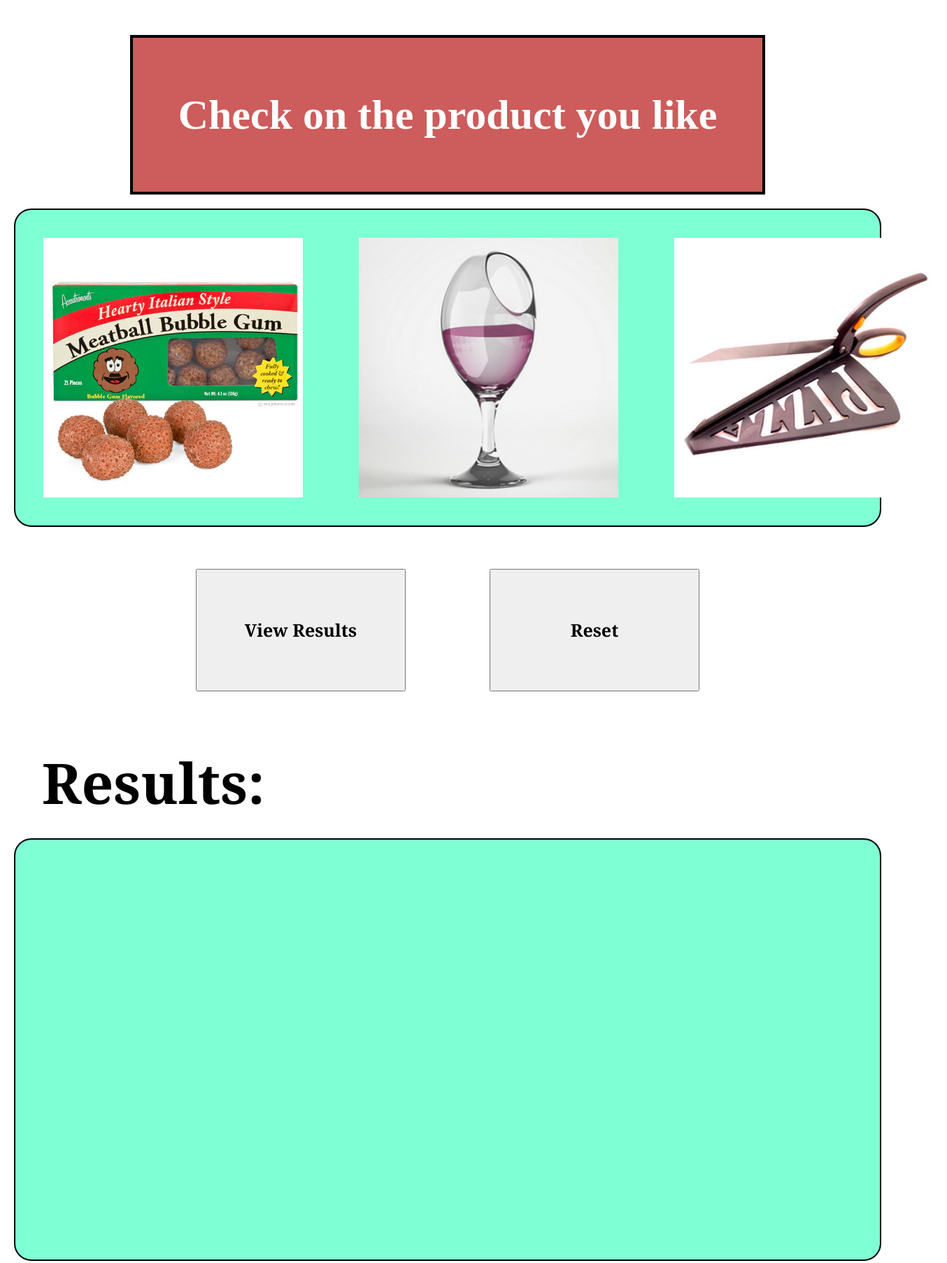
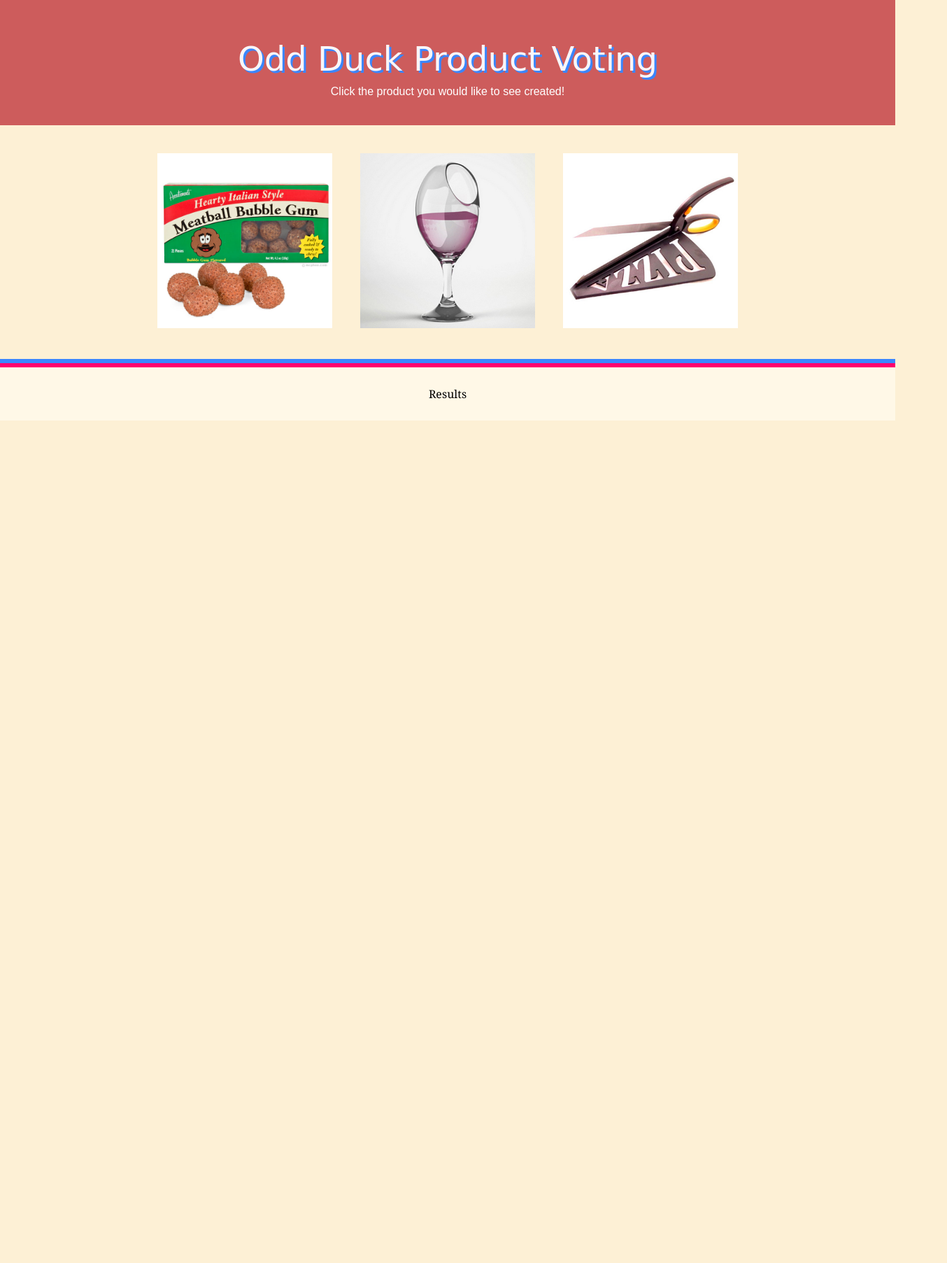
Before and after one commit to jtimm-gicw/odd-duck, a plain HTML site: page index.html in a window 1280 px wide. Shown: the whole page at 70% size, 1354 px wide, since content can reach past the window. After the commit the page ends 800 px from the top, so only its background shows below. Drawn offline with Linux system fonts and the light colour scheme.

Commit message:
updated styling and results list

```diff
--- a/app.js
+++ b/app.js
@@ -1,151 +1,216 @@
 'use strict';
 
-// Global Variables
-const productName = [
-  'boots', 'bathroom', 'breakfast', 'bubblegum', 'chair',
-  'dog-duck', 'tauntaun', 'scissors', 'water-can', 'wine-glass',
-  'bag', 'banana', 'cthulhu', 'dragon', 'pen', 'pet-sweep',
-  'shark', 'sweep', 'unicorn'
+/* =====================================
+   PRODUCT IMAGE NAMES
+   ===================================== */
+
+const productNames = [
+  'boots','bathroom','breakfast','bubblegum','chair',
+  'dog-duck','tauntaun','scissors','water-can','wine-glass',
+  'bag','banana','cthulhu','dragon','pen','pet-sweep',
+  'shark','sweep','unicorn'
 ];
 
+/* =====================================
+   APPLICATION STATE
+   ===================================== */
+
 const state = {
-  allProducts: [],
+  allProducts: []
 };
 
-// Product Constructor
-function Product(name, path) {
+
+/* =====================================
+   PRODUCT CONSTRUCTOR
+   Creates a product object and stores:
+   - name
+   - image path
+   - votes
+   - views
+   ===================================== */
+
+function Product(name) {
   this.name = name;
-  this.path = path;
-  this.total = 0;
+  this.path = `img/${name}.jpg`;
+  this.votes = 0;
   this.views = 0;
+
+  state.allProducts.push(this);
 }
 
-// Save to LocalStorage
-function saveToLocalStorage() {
-  localStorage.setItem('productData', JSON.stringify(state.allProducts));
-}
 
-// Load from LocalStorage
-function loadFromLocalStorage() {
-  const data = JSON.parse(localStorage.getItem('productData'));
-  if (data) {
-    state.allProducts = data.map(item => {
-      const product = new Product(item.name, item.path);
-      product.total = item.total;
-      product.views = item.views;
-      return product;
-    });
-    console.log("Loaded from localStorage:");
-    state.allProducts.forEach(product => {
-      console.log(`Product: ${product.name}, Votes: ${product.total}, Views: ${product.views}`);
-    });
+/* =====================================
+   CREATE ALL PRODUCTS
+   ===================================== */
+
+function createProducts() {
+  for (let name of productNames) {
+    new Product(name);
   }
 }
 
-// Initialize Products
-function createAlbum() {
-  if (state.allProducts.length === 0) {
-    for (const name of productName) {
-      state.allProducts.push(new Product(name, `img/${name}.jpg`));
-    }
-  }
-}
 
-// Main Logic
-const productRank = {
+/* =====================================
+   MAIN APP OBJECT
+   ===================================== */
+
+const app = {
+
   totalClicks: 0,
-  rounds: 25,
-  left: null,
-  mid: null,
-  right: null,
-  leftElement: document.getElementById('img1'),
-  midElement: document.getElementById('img2'),
-  rightElement: document.getElementById('img3'),
-  imgElement: document.getElementById('productImages'),
-  resultElement: document.getElementById('results'),
+  maxRounds: 25,
+  previousIndices: [],
+
+  imageSection: document.getElementById('productImages'),
+  img1: document.getElementById('img1'),
+  img2: document.getElementById('img2'),
+  img3: document.getElementById('img3'),
+  resultsDiv: document.getElementById('results'),
   resultsButton: document.getElementById('showResults'),
   resetButton: document.getElementById('reset'),
 
-  getRandomIndex: function () {
+
+  /* =====================================
+     GET RANDOM INDEX
+     ===================================== */
+  getRandomIndex() {
     return Math.floor(Math.random() * state.allProducts.length);
   },
 
-  displayImages: function () {
-    let indices = new Set();
-    while (indices.size < 3) {
-      indices.add(this.getRandomIndex());
+
+  /* =====================================
+     DISPLAY 3 UNIQUE IMAGES
+     - No duplicates in same round
+     - No duplicates from previous round
+     ===================================== */
+  displayImages() {
+
+    let indices = [];
+
+    while (indices.length < 3) {
+
+      let randomIndex = this.getRandomIndex();
+
+      if (
+        !indices.includes(randomIndex) &&
+        !this.previousIndices.includes(randomIndex)
+      ) {
+        indices.push(randomIndex);
+      }
     }
-    const [leftIdx, midIdx, rightIdx] = [...indices];
-    [this.left, this.mid, this.right] = [
-      state.allProducts[leftIdx],
-      state.allProducts[midIdx],
-      state.allProducts[rightIdx]
-    ];
-    this.left.views++;
-    this.mid.views++;
-    this.right.views++;
-    this.leftElement.src = this.left.path;
-    this.leftElement.id = this.left.name;
-    this.midElement.src = this.mid.path;
-    this.midElement.id = this.mid.name;
-    this.rightElement.src = this.right.path;
-    this.rightElement.id = this.right.name;
-    saveToLocalStorage();
+
+    this.previousIndices = indices;
+
+    const [p1, p2, p3] = indices.map(i => state.allProducts[i]);
+
+    // Increment views
+    p1.views++;
+    p2.views++;
+    p3.views++;
+
+    // Update DOM
+    this.img1.src = p1.path;
+    this.img1.alt = p1.name;
+    this.img1.dataset.name = p1.name;
+
+    this.img2.src = p2.path;
+    this.img2.alt = p2.name;
+    this.img2.dataset.name = p2.name;
+
+    this.img3.src = p3.path;
+    this.img3.alt = p3.name;
+    this.img3.dataset.name = p3.name;
   },
 
-  allyClicks: function (elId) {
-    const clickedProduct = state.allProducts.find(product => product.name === elId);
-    if (clickedProduct) {
-      clickedProduct.total++;
-      this.totalClicks++;
-      console.log(`Votes for ${clickedProduct.name}: ${clickedProduct.total}`);
-      saveToLocalStorage();
-      if (this.totalClicks === this.rounds) {
-        this.showButton();
-      } else {
-        this.displayImages();
-      }
+
+  /* =====================================
+     HANDLE IMAGE CLICK
+     - Adds vote
+     - Stops at 25 rounds
+     ===================================== */
+  handleClick(event) {
+
+    const clickedName = event.target.dataset.name;
+
+    // If user clicks outside an image, ignore
+    if (!clickedName) return;
+
+    const clickedProduct = state.allProducts.find(
+      product => product.name === clickedName
+    );
+
+    clickedProduct.votes++;
+    this.totalClicks++;
+
+    if (this.totalClicks >= this.maxRounds) {
+
+      // Stop image clicking
+      this.imageSection.removeEventListener('click', this.boundClick);
+
+      // Show results button
+      this.resultsButton.hidden = false;
+
+    } else {
+      this.displayImages();
     }
   },
 
-  displayResults: function () {
-    this.resultElement.innerHTML = ''; // Clears previous results
-    const ulEl = document.createElement('ul');
-    for (const product of state.allProducts) {
-      const liEl = document.createElement('li');
-      liEl.textContent = `${product.name} has ${product.total} votes and was viewed ${product.views} times.`;
-      ulEl.appendChild(liEl);
+
+  /* =====================================
+     DISPLAY RESULTS
+     - Shows votes
+     - Shows views
+     - Shows percentage clicked
+     ===================================== */
+  displayResults() {
+
+    this.resultsDiv.innerHTML = '';
+
+    const ul = document.createElement('ul');
+
+    for (let product of state.allProducts) {
+
+      const li = document.createElement('li');
+
+      const percentage =
+        product.views === 0
+          ? 0
+          : ((product.votes / product.views) * 100).toFixed(1);
+
+      li.innerHTML = `
+        <span class="product-name">${product.name}</span> had
+        <span class="vote-count">${product.votes}</span> votes,
+        was seen <span class="view-count">${product.views}</span> times,
+        and had a <span class="percentage">${percentage}%</span> click rate.
+      `;
+
+      ul.appendChild(li);
     }
-    const liElTwo = document.createElement('li');
-    liElTwo.textContent = `Total User Clicks: ${this.totalClicks}`;
-    ulEl.appendChild(liElTwo);
-    this.resultElement.appendChild(ulEl);
-  },
 
-  showButton: function () {
-    this.resultsButton.hidden = false;
-    this.resultsButton.addEventListener('click', () => {
-      this.resultsButton.hidden = true;
-      this.resetButton.hidden = false;
-      this.displayResults();
-      this.resetButton.addEventListener('click', () => {
-        localStorage.removeItem('productData');
-        location.reload();
-      });
-    });
-  },
+    this.resultsDiv.appendChild(ul);
 
-  onClick: function (event) {
-    if ([this.left.name, this.mid.name, this.right.name].includes(event.target.id)) {
-      this.allyClicks(event.target.id);
-    }
+    this.resultsButton.hidden = true;
+    this.resetButton.hidden = false;
   }
 };
 
-// Event Listeners
-productRank.imgElement.addEventListener('click', event => productRank.onClick(event));
 
-// Initialize App
-loadFromLocalStorage();
-createAlbum();
-productRank.displayImages();
+/* =====================================
+   EVENT LISTENERS
+   ===================================== */
+
+// Bind once so we can remove later
+app.boundClick = app.handleClick.bind(app);
+
+app.imageSection.addEventListener('click', app.boundClick);
+
+app.resultsButton.addEventListener('click', () => app.displayResults());
+
+app.resetButton.addEventListener('click', () => location.reload());
+
+
+/* =====================================
+   INITIALIZE APP
+   ===================================== */
+
+createProducts();
+app.displayImages();
--- a/index.html
+++ b/index.html
@@ -3,37 +3,50 @@
 <head>
   <meta charset="UTF-8">
   <meta name="viewport" content="width=device-width, initial-scale=1.0">
+
+  <!-- Reset removes default browser styling -->
   <link href="reset.css" rel="stylesheet">
+  <!-- Main stylesheet -->
   <link href="style.css" rel="stylesheet">
-    <title>Odd Duck</title>
+
+  <title>Odd Duck Product Voting</title>
 </head>
+
 <body>
+
   <header class="container1">
-        <p>Check on the product you like</p>
+    <strong><h1 style="font-size: 48px;">Odd Duck Product Voting</h1></strong>
+    <p>Click the product you would like to see created!</p>
   </header>
 
   <main>
-        <section id="productImages" class="container2">
-            <img  src="" alt="Product Image 1" id="img1" class="three-cols">
-            <img src="" alt="Product Image 2" id="img2" class="three-cols">
-            <img src="" alt="Product Image 3" id="img3" class="three-cols">
+
+    <!--
+      Section that holds the three product images.
+      We attach ONE event listener to this section (event delegation).
+    -->
+    <section id="productImages">
+      <img src="" alt="" id="img1" class="product-img">
+      <img src="" alt="" id="img2" class="product-img">
+      <img src="" alt="" id="img3" class="product-img">
     </section>
 
-        <div id="button">
-            <button type="button" id="showResults">View Results</button>
-            <button type="button" id="reset" hidden>Reset</button>
-        </div>
+    <!-- Buttons Section -->
+    <section id="buttonSection">
+      <!-- Hidden until 25 rounds complete -->
+      <button id="showResults" hidden>View Results</button>
+      <button id="reset" hidden>Reset Voting</button>
+    </section>
 
-        <h2>Results:</h2>
+    <!-- Results Display Section -->
+    <section id="resultsSection">
+      <h2>Results</h2>
+      <div id="results"></div>
+    </section>
 
-            <section id="container3">
-                <div id="results">
-                </div>
-            </section>
   </main>
 
 
   <script src="app.js"></script>
-
 </body>
 </html>
--- a/style.css
+++ b/style.css
@@ -1,90 +1,194 @@
+/* Global reset */
 * {
-    font-family: Georgia, 'Times New Roman', Times, serif;
-    padding: 10px;
-    margin: 10px;
+  box-sizing: border-box;
+  margin: 0;
+  padding: 0;
+  font-family: Georgia, serif;
 }
 
-section {
-    border: 2px solid;
-    border-radius: 25px;
-    margin-bottom: 10px;
-    height: 600px;
-    width: auto;
-    background-color: aquamarine;
-    display: flex;
-    justify-content: 25px;
+body {
+  text-align: center;
+  background-color: #f5f5f5;
 }
 
-#results {
-    flex: 1;
-    overflow-y: auto;
-    padding: 50px;
-    font-size: 45px;
-    overflow: auto;
+/* Header styling */
+.container1 {
+  background-color: indianred;
+  color: white;
+  padding: 40px;
 }
 
+/* Image layout */
 #productImages {
-    display: flex;
-    justify-content: space-between; /* Adjust spacing between images */
-    align-items: center; /* Vertically align images */
-    width: auto;
-    height: auto;
-  }
-
-  .three-cols {
-    width: 30%; /* Adjust width as needed */
-    max-width: 100%; /* Ensure responsiveness */
-    margin: 20px;
-    padding: 20px;
-  }
-
-  #showResults, #reset{
-    width: 300px;
-    height: 175px;
-    font-size: 25px;
-    font-weight: bold;
-    display: flex;
-    align-items: center;
-    justify-content: center;
-  }
-
-  #reset {
-    font-size: 25px;
-  }
-
-  p {
-    font-size: 60px;
-    display: flex;
-    justify-content: center;
-    padding: 40px;
-    font-weight: bold;
-    color: white;
-
-  }
-
-  #button  {
-    display: flex;
-    gap: 10px; /* Space between buttons */
-    justify-content: center;
-    border-radius: 25px;
-    padding: 40px;
-    gap: 100px;
+  display: flex;
+  justify-content: center;
+  align-items: center;
+  gap: 40px;
+  margin: 40px;
 }
 
-h2 {
-    font-size: 80px;
-    font-weight: bold;
-    padding: 40px;
+/* Product image styling */
+.product-img {
+  width: 250px;
+  height: 250px;
+  object-fit: contain; /* Maintains aspect ratio */
+  cursor: pointer;
+  transition: transform 0.2s ease;
 }
 
-.container1 {
-    border: 4px solid black;
-    background-color: indianred;
-    height: 220px;
-    width: 900px;
-    display: flex;
-    justify-content: center; /* Centers content horizontally inside the container */
-    align-items: center; /* Centers content vertically inside the container */
-    margin: 50px auto 0 auto; /* Adds a 50px margin at the top and centers horizontally */
-    position: relative; /* Adjusts the positioning without absolute centering */
+.product-img:hover {
+  transform: scale(1.05);
 }
+
+/* Buttons */
+#buttonSection {
+  margin: 30px;
+}
+
+button {
+  padding: 15px 30px;
+  font-size: 18px;
+  margin: 10px;
+  cursor: pointer;
+}
+
+/* ================================
+   GENERAL PAGE STYLING
+   Gives the whole page a retro feel
+================================= */
+
+/* Import a retro-style Google Font */
+@import url('https://fonts.googleapis.com/css2?family=Fredoka+One&family=Montserrat:wght@400;700&display=swap');
+
+body {
+  font-family: 'Montserrat', sans-serif; /* Clean readable body font */
+  background-color: #fdf0d5; /* Soft cream background */
+  margin: 0;
+  padding: 0;
+  text-align: center;
+}
+
+/* ================================
+   HEADER STYLE
+   Big bold retro title
+================================= */
+
+h1 {
+  font-family: 'Fredoka One', cursive; /* Retro bubble font */
+  font-size: 3rem;
+  color: #f9f5f7; /* Hot pink */
+  text-shadow: 3px 3px 0px #3a86ff; /* Blue offset shadow for retro look */
+  margin-top: 20px;
+  margin-bottom: 15px;
+}
+
+/* ================================
+   MAIN CONTAINER
+   Card-style retro panel
+================================= */
+
+.container {
+  width: 60%;
+  margin: 30px auto;
+  background-color: #ffffff;
+  border: 5px solid #ffbe0b; /* Thick yellow border */
+  border-radius: 20px;
+  padding: 20px;
+  box-shadow: 8px 8px 0px #fb5607; /* Hard shadow for retro effect */
+}
+
+/* ================================
+   BUTTON STYLING
+   Bold 60s-style colorful buttons
+================================= */
+
+button {
+  background-color: #3a86ff; /* Bright blue */
+  color: white;
+  font-weight: bold;
+  border: 3px solid black;
+  padding: 12px 20px;
+  margin: 10px;
+  font-size: 1rem;
+  border-radius: 10px;
+  cursor: pointer;
+  transition: transform 0.1s ease;
+}
+
+/* Button hover effect */
+button:hover {
+  background-color: #ff006e; /* Pink on hover */
+  transform: scale(1.05); /* Slight pop effect */
+}
+
+/* Button click effect */
+button:active {
+  transform: scale(0.95);
+}
+
+/* ===============================
+   RESULTS SECTION STYLING
+   Retro 1950s / 60s Diner Style
+   =============================== */
+
+#resultsSection {
+  margin-top: 50px;
+  padding: 30px;
+  background-color: #fff8e7; /* Cream retro background */
+  border-top: 6px solid #ff006e; /* Bold hot pink stripe */
+  box-shadow: 0 -6px 0 #3a86ff; /* Retro hard shadow accent */
+}
+
+/* Remove default bullets */
+#results ul {
+  list-style: none;
+  padding: 0;
+}
+
+/* Each result item styled like a retro card */
+#results li {
+  background-color: #ffbe0b; /* Mustard yellow */
+  margin: 20px auto;
+  padding: 18px 25px;
+  width: 70%;
+  border-radius: 20px; /* Round bubble look */
+  border: 4px solid black; /* Thick retro border */
+  box-shadow: 6px 6px 0 #fb5607; /* Hard offset shadow */
+  font-size: 18px;
+  line-height: 1.6;
+  transition: transform 0.2s ease;
+}
+
+/* Slight pop effect on hover */
+#results li:hover {
+  transform: rotate(-1deg) scale(1.02);
+}
+
+/* Product name emphasis */
+.product-name {
+  font-weight: bold;
+  color: #ff006e; /* Hot pink */
+  font-size: 22px;
+  text-transform: uppercase; /* Retro bold menu feel */
+  letter-spacing: 1px;
+}
+
+/* Vote count styling */
+.vote-count {
+  font-weight: bold;
+  color: #3a86ff; /* Bright blue */
+  font-size: 20px;
+}
+
+/* View count styling */
+.view-count {
+  color: #222;
+  font-weight: bold;
+}
+
+/* Percentage styling */
+.percentage {
+  font-style: italic;
+  color: #8338ec; /* Funky purple */
+  font-weight: bold;
+}
```
Lines whose indentation alone changed are shown as unchanged.
